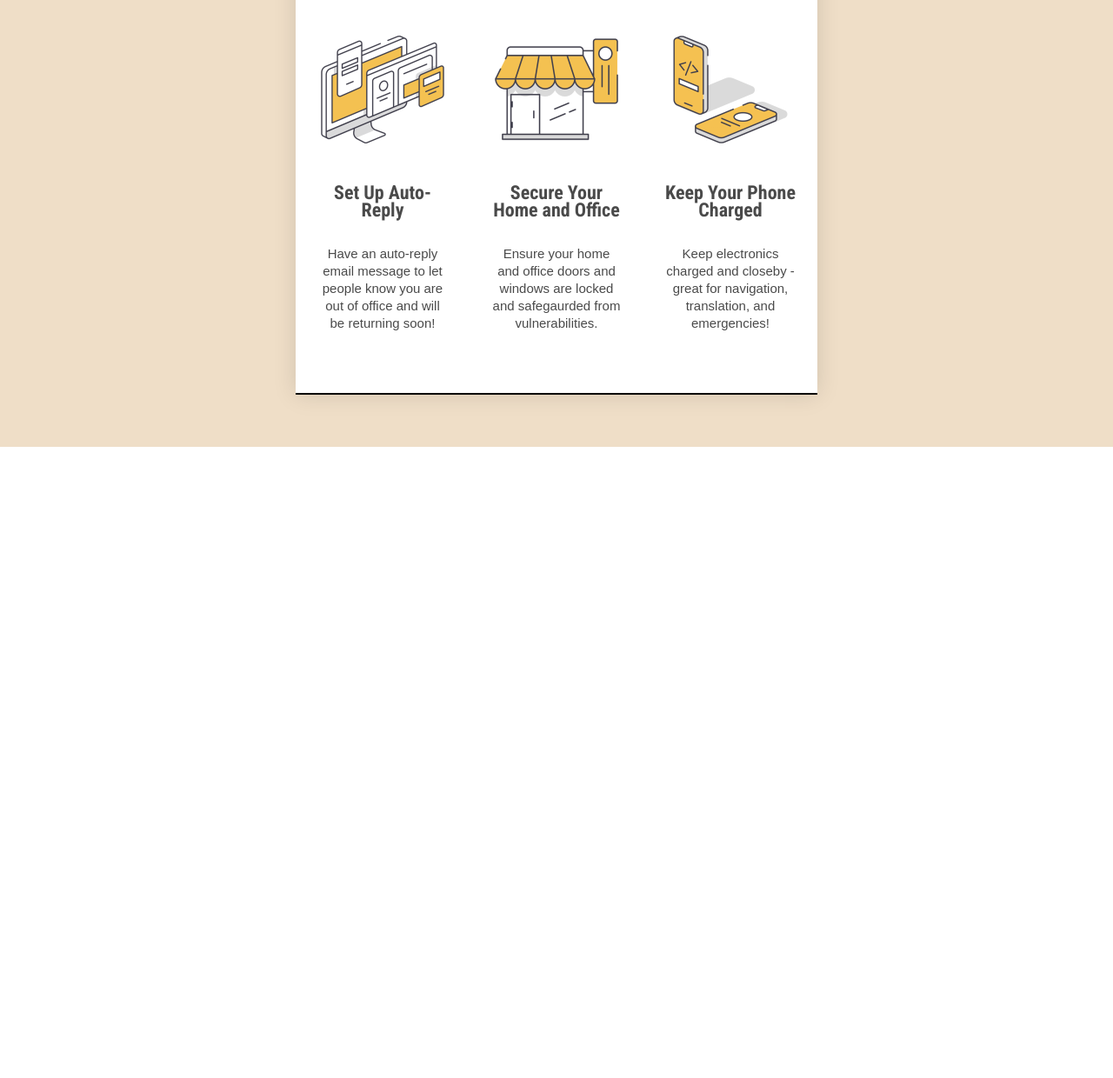
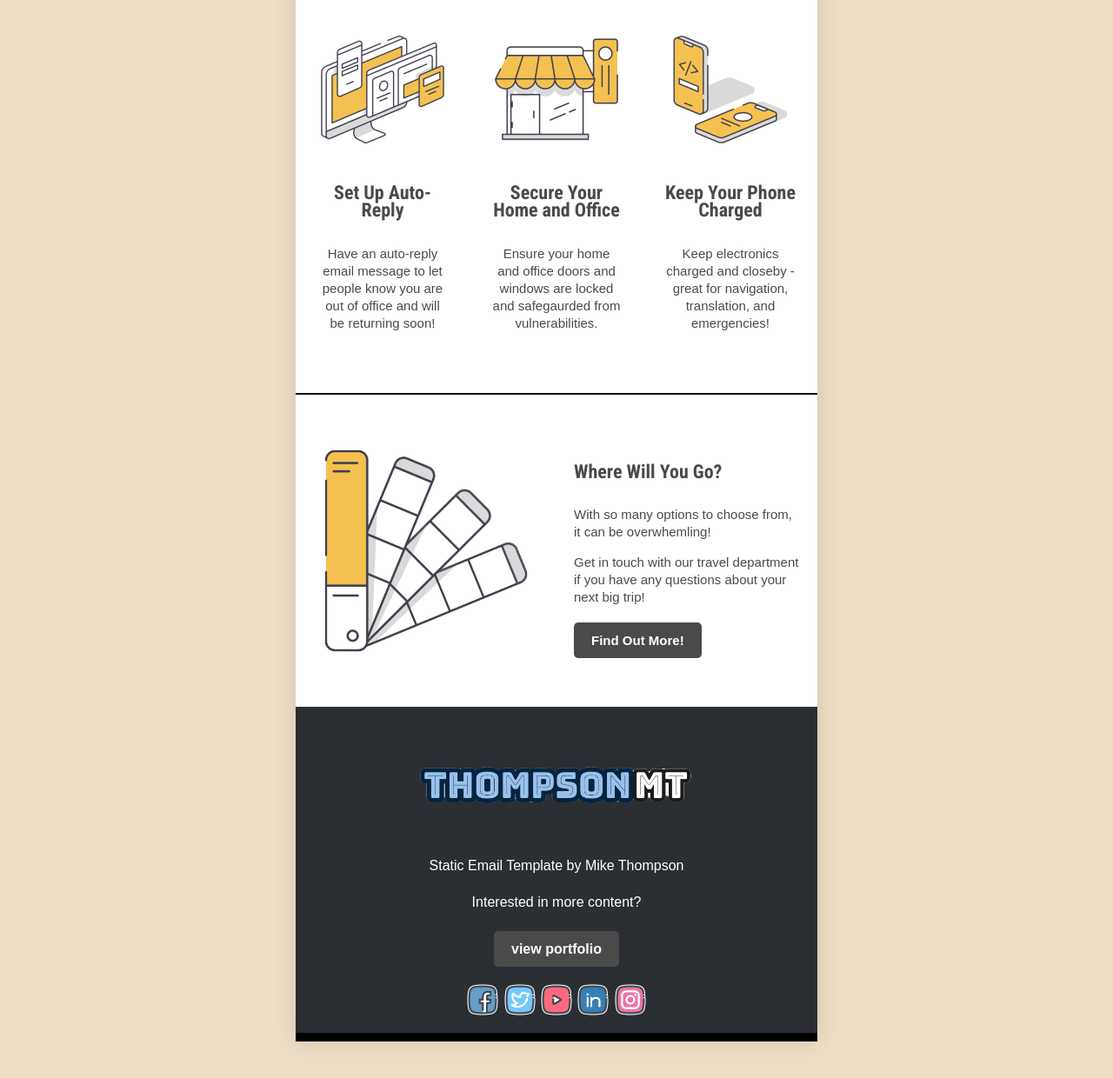
Before and after one commit to thompsontnmt/Email-Template, a plain HTML site: page index.html in a window 1280 px wide. Shown: the part 1089-2329 px from the top of the page at 87% size. Before the commit the page ends 1603 px from the top, so only its background shows below. Drawn offline with Linux system fonts and the light colour scheme.

Commit message:
final updates

```diff
--- a/index.html
+++ b/index.html
@@ -62,6 +62,7 @@
 		padding: 12px 20px;
 		font-weight: bold;
 		border-radius: 5px;
+		align-items: center;
 	}
 	h4 {
 		font-family: 'Roboto Condensed', sans-serif;
@@ -83,6 +84,22 @@
 	.three-columns .content {
 		font-size: 15px;
 		line-height: 20px;
+	}
+	.two-columns.last {
+		padding: 30px 0;
+	}
+	.two-columns .padding {
+		padding: 20px;
+	}
+	.two-columns .content {
+		text-align: left;
+		font-size: 15px;
+		line-height: 20px;
+	}
+	.logo {
+		margin-top: .1em;
+		margin-bottom: -.5em;
+		height: 150px;
 	}
 
 </style>
@@ -232,9 +249,75 @@
 	<td height="2" style="background-color:#000 ;"></td>
 </tr>
 <!-- TWO COLUMN SECTION -->
+<tr>
+	<td>
+		<table width="100%">
 
+			<tr>
+				<td class="two-columns last">
+					<table class="column">
+						<tr>
+							<td class="padding">
+								<table class="content">
+									<tr>
+										<td>
+											<a href="#"><img src="img/palette.png" alt="" width="260"></a></td>
+									</tr>
+								</table>
+							</td>
+						</tr>
+					</table>
+
+					<table class="column">
+						<tr>
+							<td class="padding">
+								<table class="content">
+									<tr>
+										<td>
+											<h4>Where Will You Go?</h4>
+											<p>With so many options to choose from, it can be overwhemling!</p>
+											<p style="padding-bottom:15px;">Get in touch with our travel department if you have any questions about your next big trip!</p>
+											<a href="#" class="button">Find Out More!</a>
+										</td>
+									</tr>
+								</table>
+							</td>
+						</tr>
+					</table>
+				</td>
+			</tr>
+		</table>
+	</td>
+</tr>
 <!-- FOOTER SECTION -->
+<tr>
+	<td style="background-color: #2b2e33; color:#fff">
+		<table width="100%">
 
+			<tr>
+				<td style="padding: 15px 20px">
+
+					<a href="#"><img class="logo" src="img/neLogo.png" alt="" class="profileLogo"></a>
+					<p style="padding: 0.1px 0 3px;">Static Email Template by Mike Thompson</p>
+					<p style="padding: 5px 0 3px;">Interested in more content?</p>
+					<p style="padding: 0.5px;"></p><a href="http://thompsonmt.netlify.app/" target="_blank" rel="noopener noreferrer" class="button">view portfolio</a></p>
+
+					<a href="#"><img src="img/facebook.png" alt="" class="social"></a>
+					<a href="#"><img src="img/twitter.png" alt="" class="social"></a>
+					<a href="#"><img src="img/youtube.png" alt="" class="social"></a>
+					<a href="#"><img src="img/linkedin.png" alt="" class="social"></a>
+					<a href="#"><img src="img/instagram.png" alt="" class="social"></a>
+
+				</td>
+			</tr>
+
+			<tr>
+				<td height="10" style="background-color:#000"></td>
+			</tr>
+
+		</table>
+	</td>
+</tr>
 
 		</table> <!-- End Main Class -->
 
```
